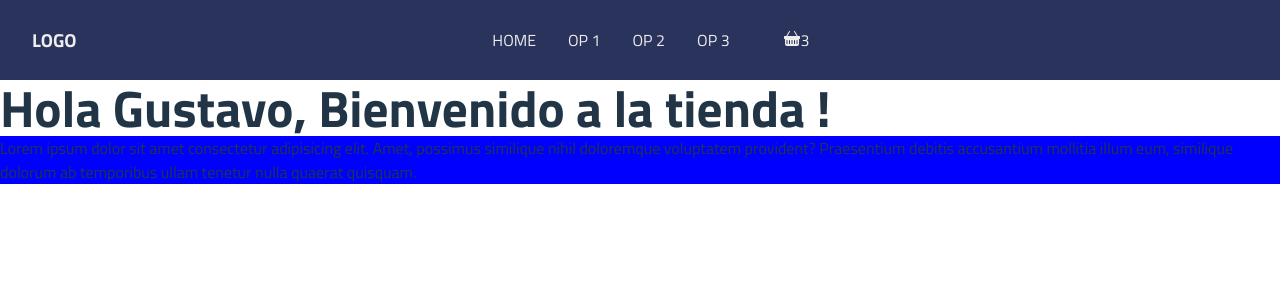
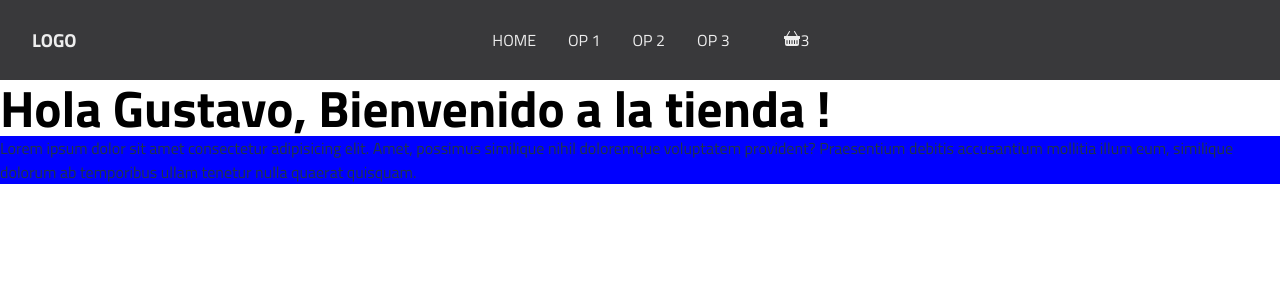
Before and after one commit to gvstavorin/CreaTuLanding-Gustavo-Contreras, a React (Vite) app: page / in a window 1280 px wide. Shown: the top 300 px of the page. Built offline with nearby package versions, Linux system fonts and the light colour scheme.

Commit message:
Cambio de colores

```diff
--- a/src/App.jsx
+++ b/src/App.jsx
@@ -13,7 +13,6 @@ function App() {
     <>
        <NavBar/>
        <ItemListContainer
-
        {...ItemListPropos}
        />
 
--- a/src/components/ItemListContainer/ItemListContainer.jsx
+++ b/src/components/ItemListContainer/ItemListContainer.jsx
@@ -2,11 +2,6 @@
 import styles from '../ItemListContainer/ItemListContainer.module.css'
 
 export const ItemListContainer = ( { bgBlue, greeting } ) => {
-
-    // const { bgBlue, greeting } = props
-
-    // const bgBlue = props.bgBlue
-    // const greeting = props.greeting
 
     const defaultTitle = "Tienda QWERTY"
 
--- a/src/components/ItemListContainer/ItemListContainer.module.css
+++ b/src/components/ItemListContainer/ItemListContainer.module.css
@@ -5,3 +5,7 @@
 .backgroundGreen{
     background-color: green;
 }
+
+h1{
+    color: black;
+}
--- a/src/components/NavBar/navbar.css
+++ b/src/components/NavBar/navbar.css
@@ -8,8 +8,8 @@
 }
 
 :root {
-	--mainColor: #29335c;
-	--mainColorLight: #5767aa;
+	--mainColor: #39393b;
+	--mainColorLight: #848aa3;
 	--secondaryColor: #db2b39;
 	--textColor: #eee;
 }
--- a/src/index.css
+++ b/src/index.css
@@ -5,7 +5,7 @@
 
   color-scheme: light dark;
   color: rgba(255, 255, 255, 0.87);
-  background-color: #242424;
+  background-color: #e0dcdc;
 
   font-synthesis: none;
   text-rendering: optimizeLegibility;
```
